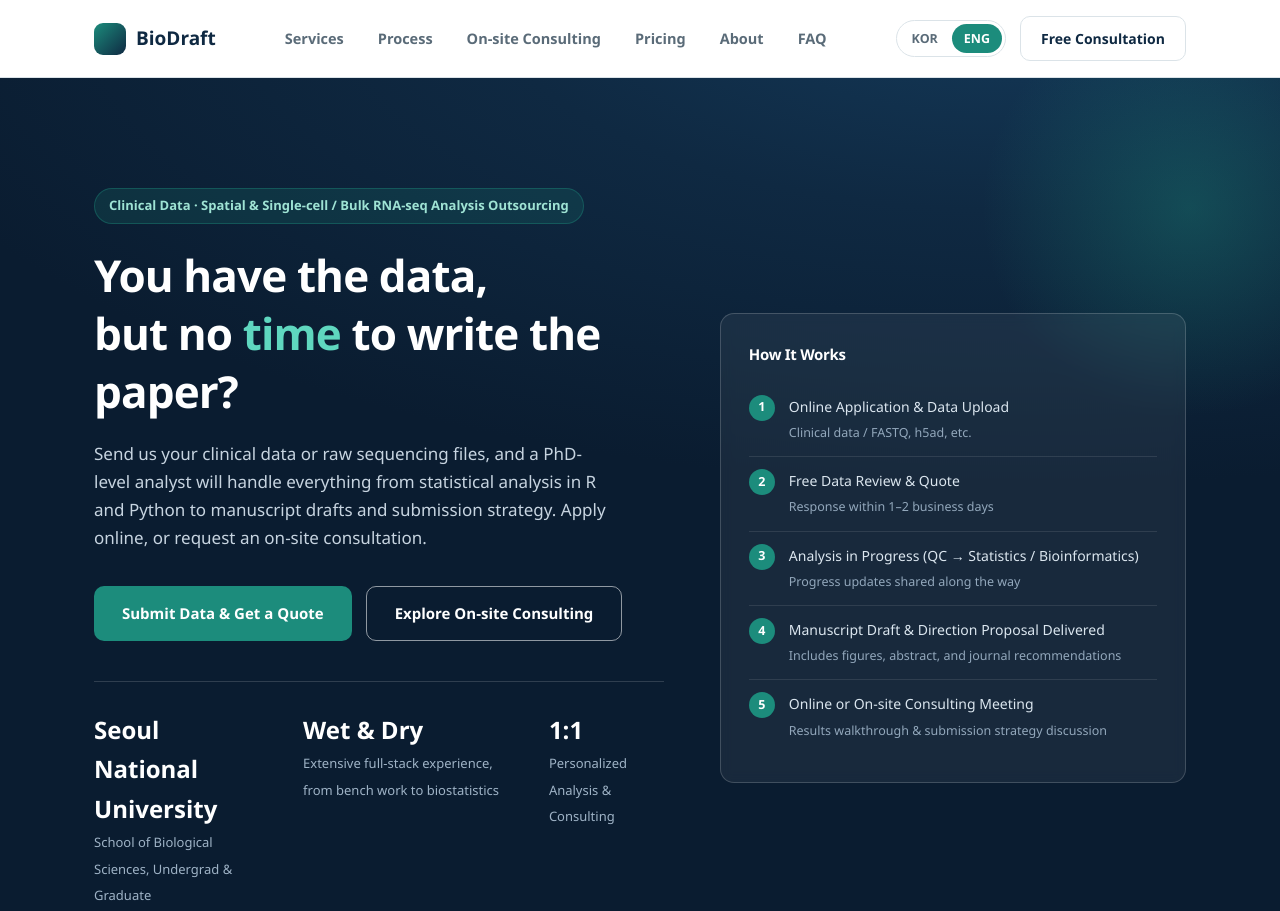
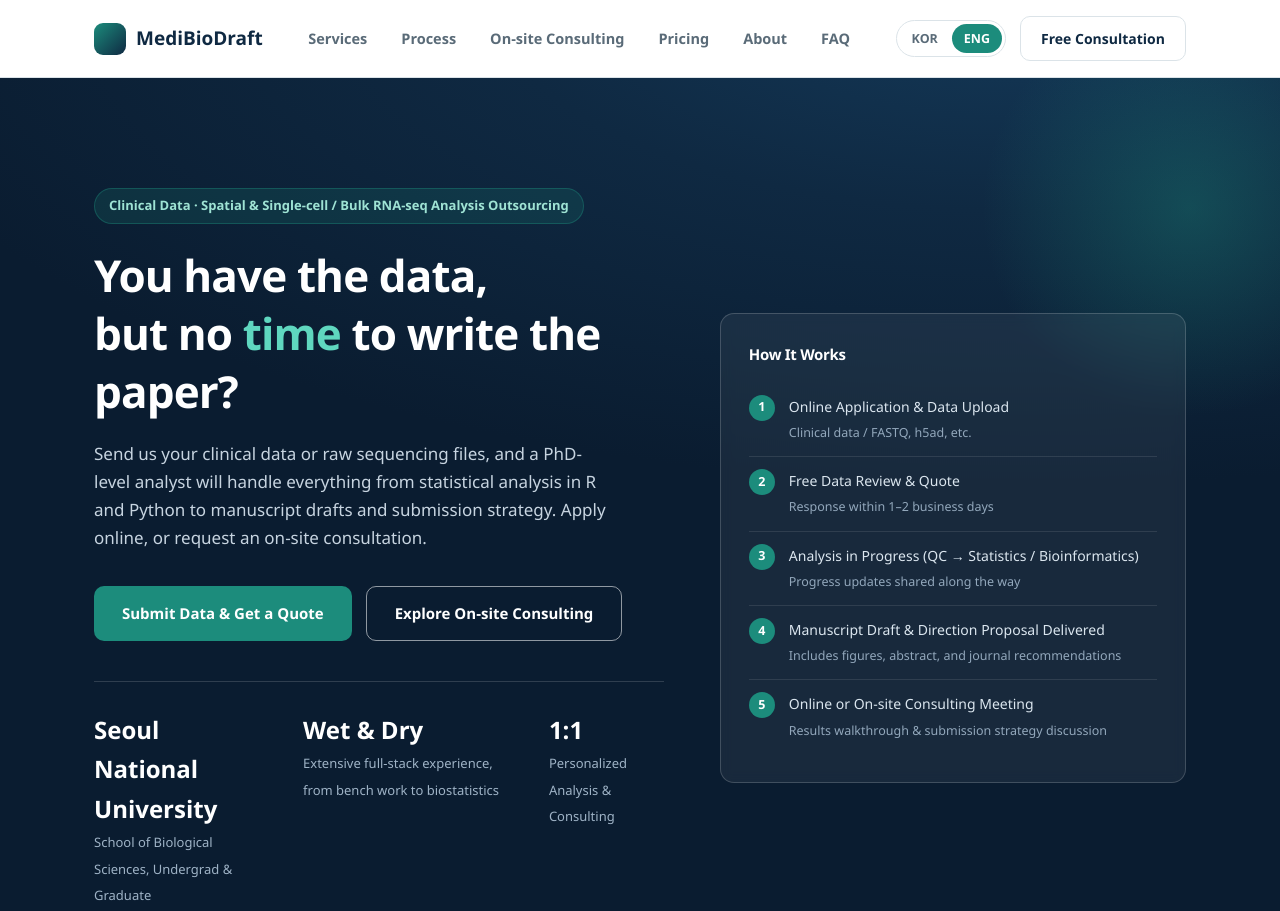
Before and after one commit to paperhwi/paperhwi.github.io, a plain HTML site: page index.html in a window 1280 px wide. Shown: the top 911 px of the page. Drawn offline with Linux system fonts and the light colour scheme.

Commit message:
Update title and logo in index.html

```diff
--- a/index.html
+++ b/index.html
@@ -8,7 +8,7 @@
 <meta property="og:type" content="website">
 <meta property="og:title" content="MediBioDraft | Research Data Analysis & Manuscript Drafting Service">
 <meta property="og:description" content="Send your clinical or RNA-seq data — get statistical analysis, publication-ready figures, and a manuscript draft. Free review, IRB/NDA compliant.">
-<title data-title-en="MediBioDraft | Research Data Analysis &amp; Manuscript Drafting Service">MediBioDraft | 의학 및 생물학 논문 분석·집필 대행 서비스</title>
+<title data-title-en="MediBioDraft | Research Data Analysis &amp; Manuscript Drafting Service">MediBioDraft | 의학 및 생물학 데이터 분석· 논문 집필 대행 서비스</title>
 <style>
   :root{
     --navy:#0f2942;
@@ -330,7 +330,7 @@
 
 <header>
   <div class="nav-wrap">
-    <a href="#top" class="logo"><span class="logo-mark"></span>BioDraft</a>
+    <a href="#top" class="logo"><span class="logo-mark"></span>MediBioDraft</a>
     <nav>
       <ul>
         <li><a href="#services" data-en="Services">서비스</a></li>
```
